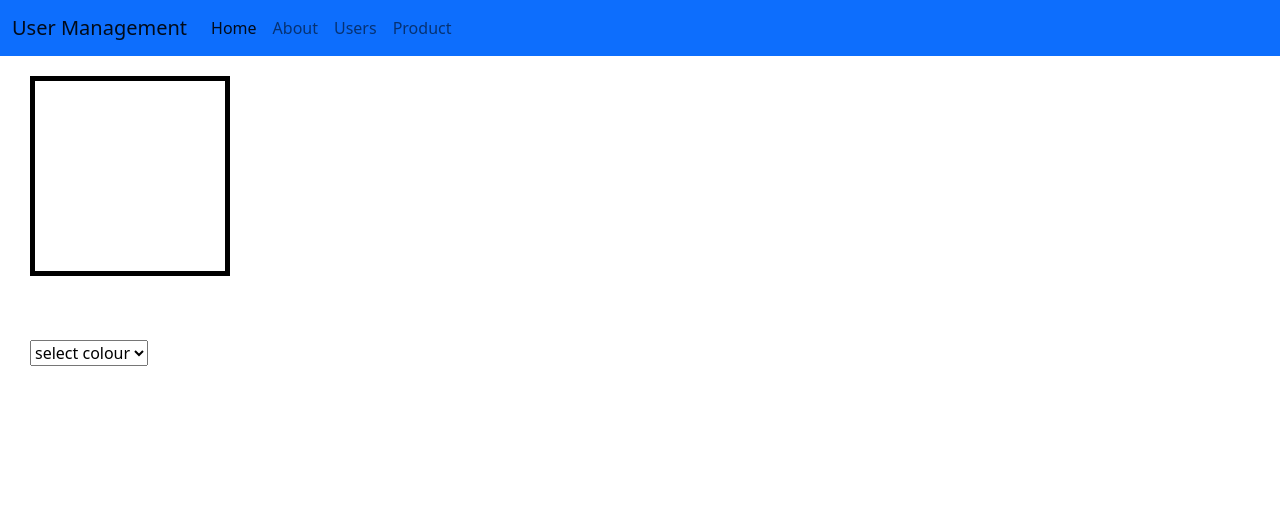
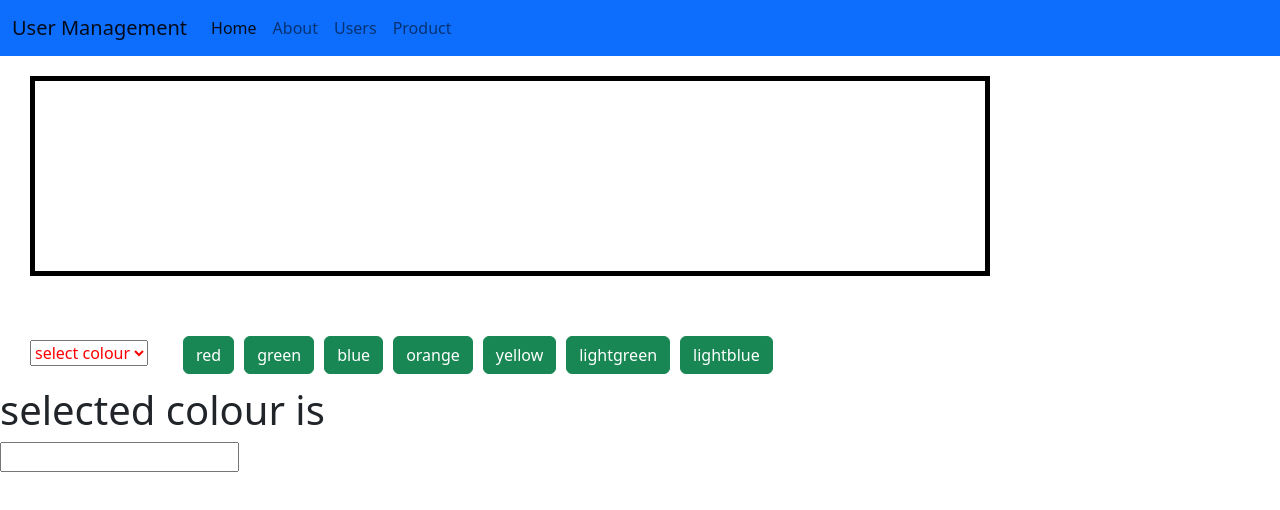
Before and after one commit to Rintugithub/Angular-practice, an Angular app: page /home in a window 1280 px wide. Shown: the top 510 px of the page. Built offline with nearby package versions, Linux system fonts and the light colour scheme.

Commit message:
color chabge using referencr element

```diff
--- a/src/app/home/home.component.css
+++ b/src/app/home/home.component.css
@@ -1,9 +1,12 @@
 .val{
   border: 5px solid black;
-  width: 200px;
+  width: 75%;
   height: 200px;
   margin: 20px 30px;
 
   /* position: absolute;
   left: 300px; */
 }
+select:hover{
+  color: darkred;
+}
--- a/src/app/home/home.component.html
+++ b/src/app/home/home.component.html
@@ -6,8 +6,22 @@
 <h1>{{data}}</h1> -->
 <div #col class="val"> </div>
 <br>
-<select style=" margin: 20px 30px ;" (change)="changebg($event)">
+<!-- <select style=" margin: 20px 30px ;" (change)="changebg($event)">
   <option>select colour</option>
-  <option *ngFor="let col of colours" >{{col}}</option>
+  <option *ngFor="let col of colours" >{{col}}</option> -->
+<!-- </select> -->
+  <select style=" margin: 20px 30px ; color:red"
+   [value]="col" #v (change)="changebg(v.value)">
+    <option>select colour</option>
+    <option *ngFor="let col of colours" >{{col}}</option>
 
 </select>
+
+<button style=" margin:5px"
+ class="btn btn-success"
+*ngFor="let col of colours"
+ [value]="col"
+ #v (click)="changebg(v.value)">{{col}}</button>
+<h1>selected colour is {{colourval}}</h1>
+<input type="text" [value]="value" #s (keyup)="search(s.value)">
+<h1>{{inputdata}}</h1>
--- a/src/app/home/home.component.ts
+++ b/src/app/home/home.component.ts
@@ -6,7 +6,8 @@
   styleUrls: ['./home.component.css']
 })
  export class HomeComponent implements OnInit,AfterViewInit {
-  value!:string;
+  inputdata:any;
+  value:string="";
  username:any;
  data:string="hai";
  colours:string[]=["red","green","blue","orange","yellow","lightgreen","lightblue"];
@@ -27,11 +28,19 @@
 }
 
 changebg(color:any){
-  console.log((color.target as HTMLInputElement).value);
-  this.colourval= (color.target as HTMLInputElement).value;
+  // console.log((color.target as HTMLInputElement).value);
+  // this.colourval= (color.target as HTMLInputElement).value;
+  // this.marker.nativeElement.style.backgroundColor = this.colourval;
+  console.log(color);
+  this.colourval= color;
   this.marker.nativeElement.style.backgroundColor = this.colourval;
 
 
 }
+search(value:any){
+  this.inputdata = value;
+  console.log(this.inputdata);
 
 }
+
+}
```
